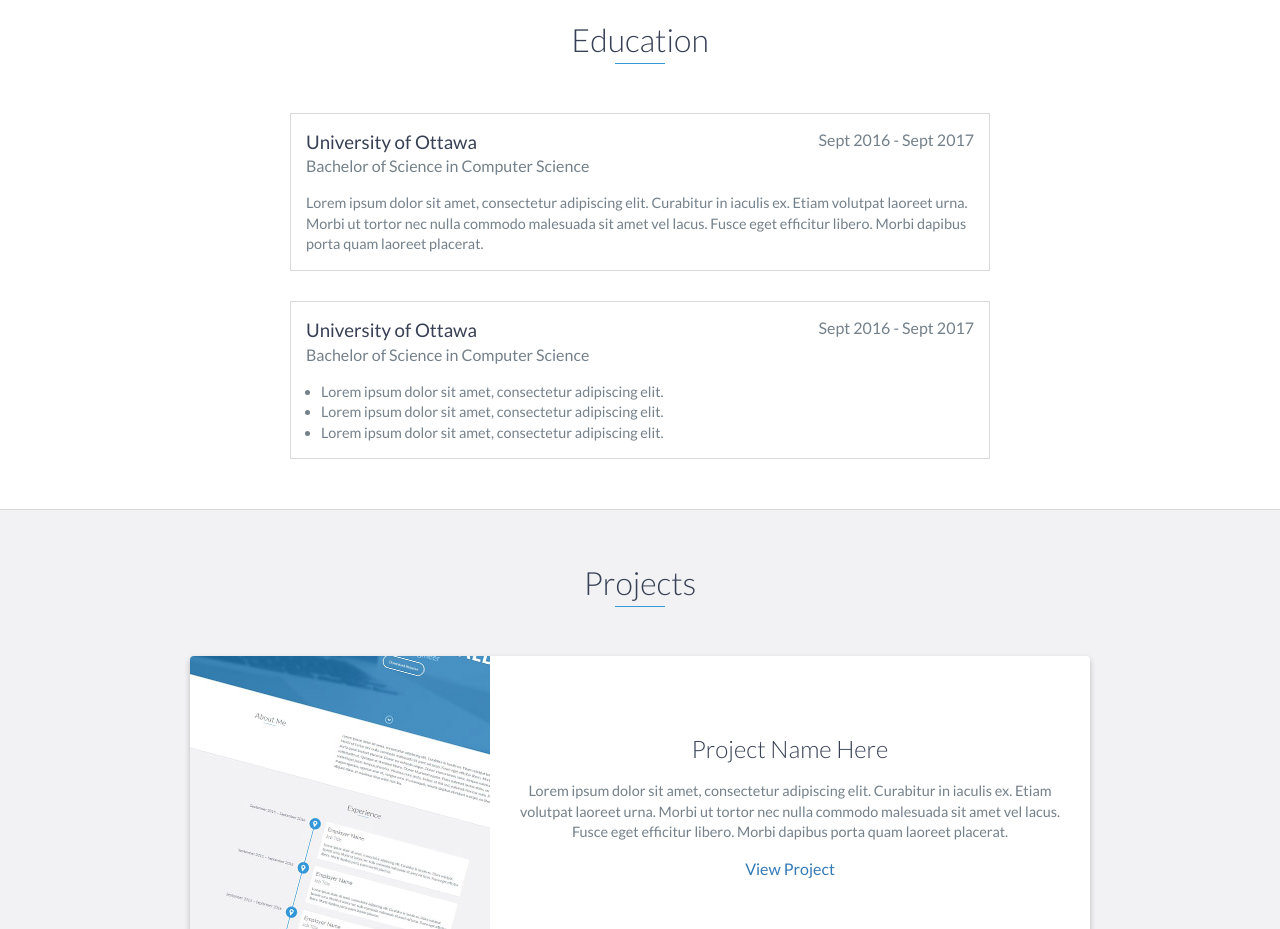
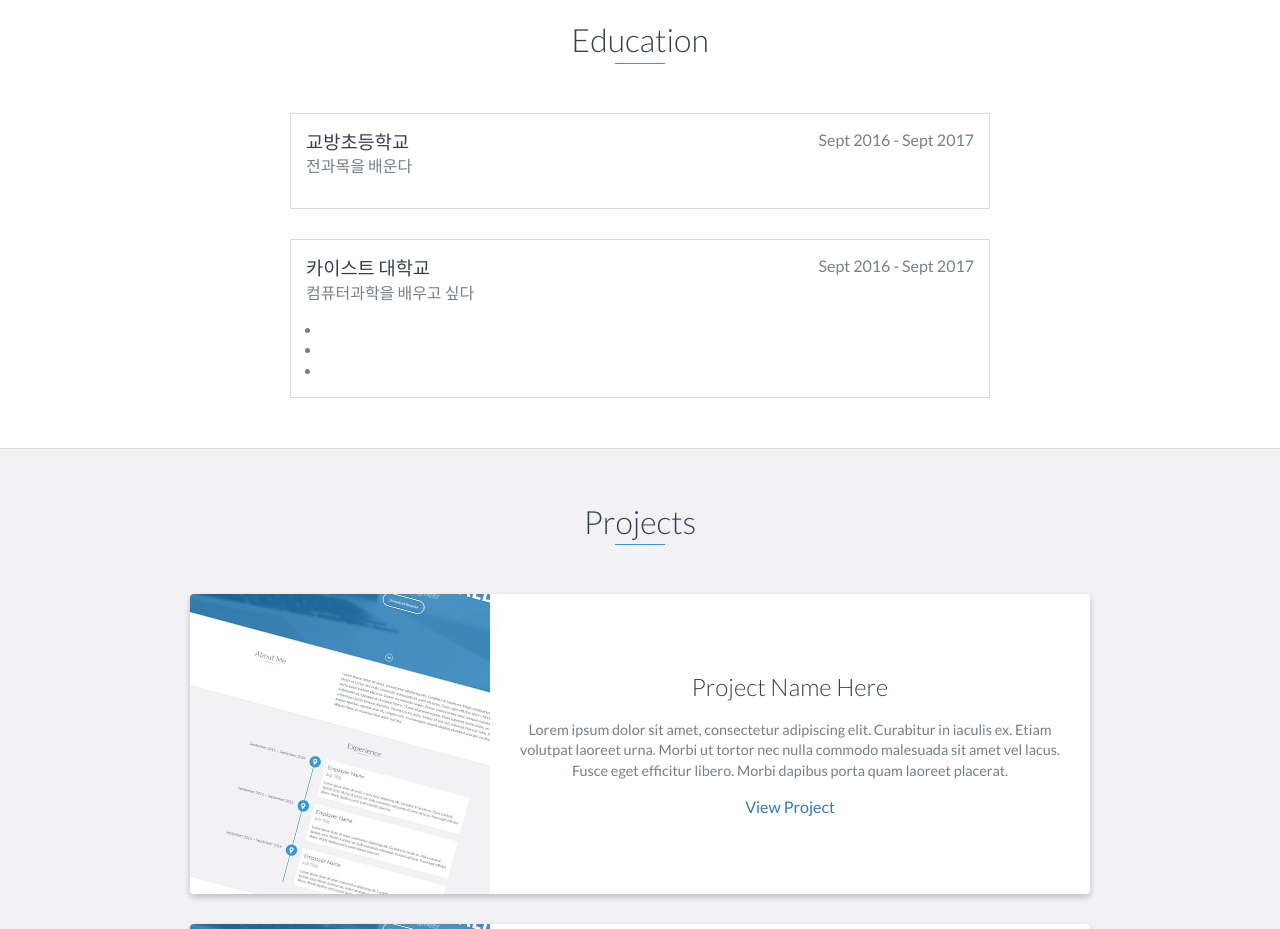
Before and after one commit to choijungwoo777/choijungwoo777.github.io, a website: page index.html in a window 1280 px wide. Shown: the part 1760-2689 px from the top of the page. Drawn offline with nearby package versions, Linux system fonts and the light colour scheme.

Commit message:
학교에 대해 배웠다

```diff
--- a/index.html
+++ b/index.html
@@ -118,28 +118,25 @@
     <div id="education">
         <h2 class="heading">Education</h2>
         <div class="education-block">
-            <h3>University of Ottawa</h3>
+            <h3>교방초등학교</h3>
             <span class="education-date">Sept 2016 - Sept 2017</span>
-            <h4>Bachelor of Science in Computer Science</h4>
+            <h4>전과목을 배운다</h4>
             <p>
-                Lorem ipsum dolor sit amet, consectetur adipiscing elit. Curabitur in iaculis ex. Etiam volutpat laoreet urna. Morbi ut tortor nec nulla commodo malesuada sit amet vel lacus. Fusce eget efficitur libero. Morbi dapibus porta quam laoreet placerat.
+
             </p>
         </div>
         <!-- End .education-block -->
 
         <div class="education-block">
-            <h3>University of Ottawa</h3>
+            <h3>카이스트 대학교</h3>
             <span class="education-date">Sept 2016 - Sept 2017</span>
-            <h4>Bachelor of Science in Computer Science</h4>
+            <h4>컴퓨터과학을 배우고 싶다</h4>
             <ul>
                 <li>
-                    Lorem ipsum dolor sit amet, consectetur adipiscing elit.
                 </li>
                 <li>
-                    Lorem ipsum dolor sit amet, consectetur adipiscing elit.
                 </li>
                 <li>
-                    Lorem ipsum dolor sit amet, consectetur adipiscing elit.
                 </li>
             </ul>
         </div>
```
